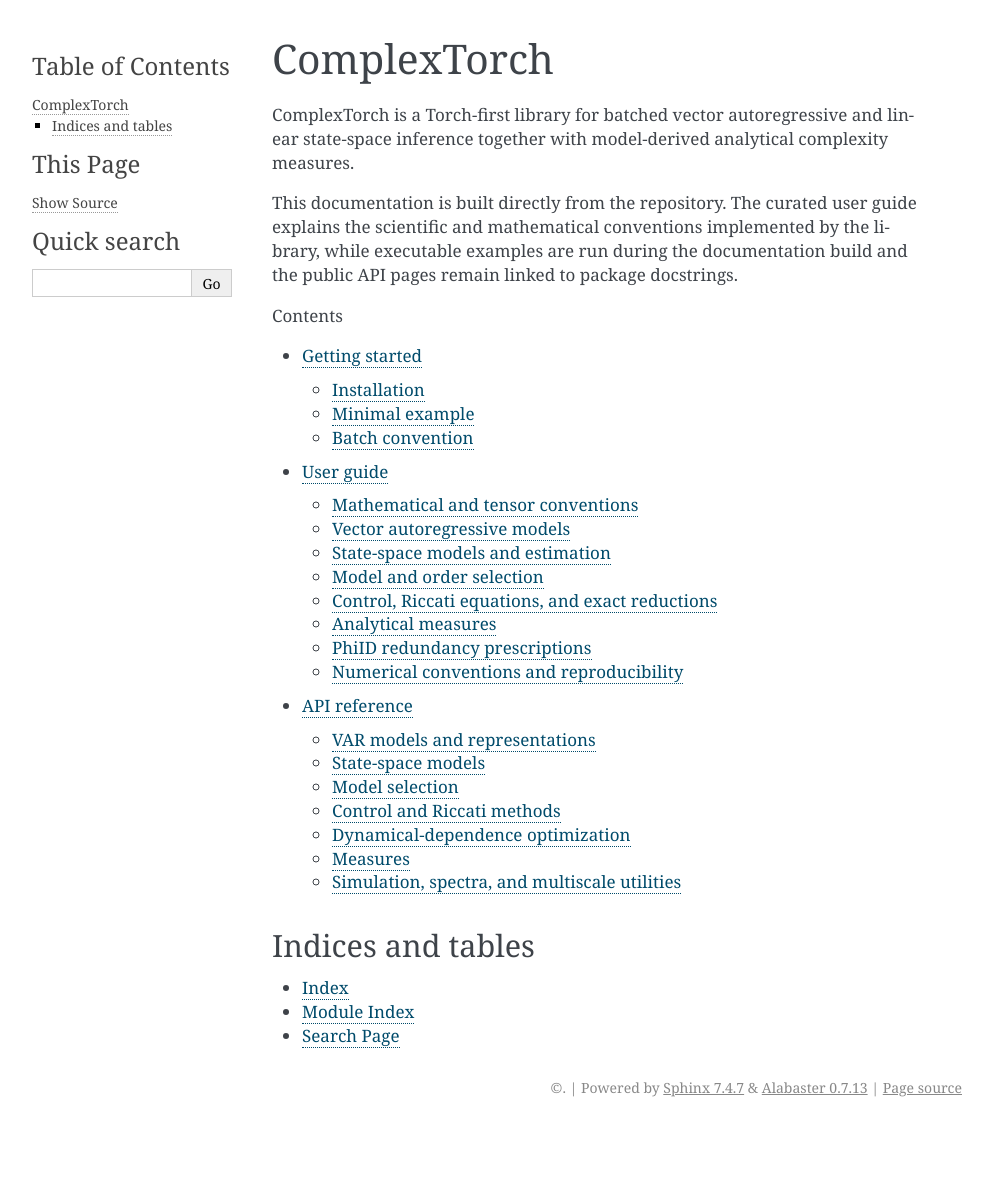
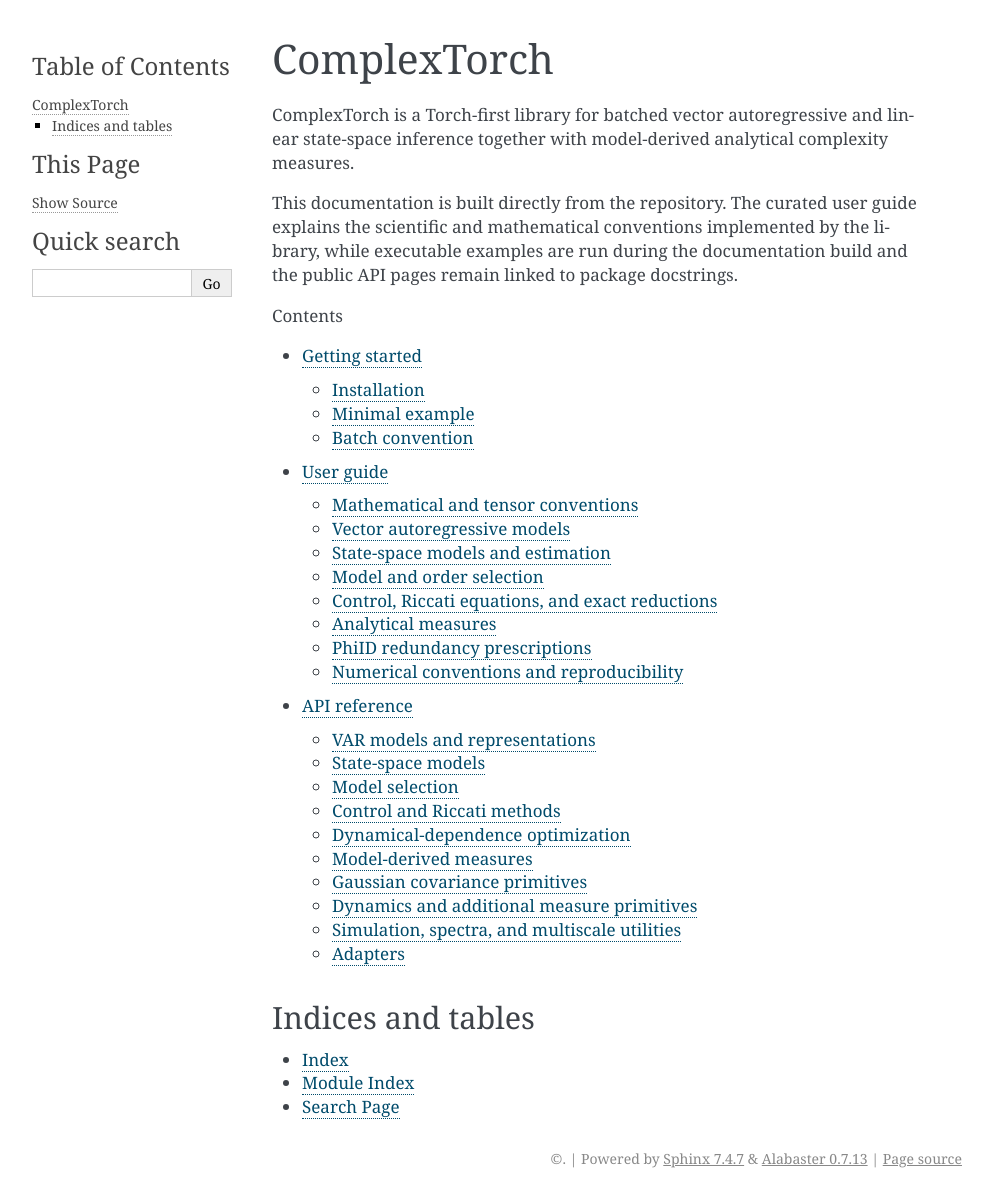
Before and after one commit to rubenherzog/complextorch, a Sphinx documentation site: the page built from docs/index.rst, in a window 1280 px wide. Shown: the whole page, without its empty margins (148-1141 px from the left). Built offline with Sphinx 7.4.7, drawn with Linux system fonts in a browser that asks for light colours; pages that are not in the unit, such as notebooks, are missing from menus; before the commit the page ends 1127 px from its top, so only the background shows below that; part of the change alters nothing that is shown.

```diff
--- a/docs/api.rst
+++ b/docs/api.rst
@@ -1,15 +1,18 @@
 API reference
 =============
 
-This Phase 1 reference is a compact index of the public ComplexTorch API. It is
-built from the package objects with Sphinx ``autosummary`` while the more
-detailed narrative and per-object API pages are developed in later
-documentation phases.
+This reference indexes the public ComplexTorch API. Each section uses Sphinx
+``autosummary`` to generate a dedicated autodoc page for every listed object.
+Those pages are registered with the Python domain and, through
+``sphinx.ext.viewcode``, expose a ``[source]`` link to the implementation.
+Narrative documentation can therefore link to the same canonical objects with
+``:func:``, ``:class:``, and related Sphinx roles.
 
 VAR models and representations
 ------------------------------
 
 .. autosummary::
+   :toctree: generated
 
    ~complextorch.VAR
    ~complextorch.VARParameters
@@ -21,6 +24,7 @@ State-space models
 ------------------
 
 .. autosummary::
+   :toctree: generated
 
    ~complextorch.StateSpaceModel
    ~complextorch.InnovationsStateSpace
@@ -29,48 +33,75 @@ State-space models
    ~complextorch.LinearGaussianEM
    ~complextorch.kalman_filter
    ~complextorch.kalman_smoother
+   ~complextorch.innovations_form
+   ~complextorch.innovations_transfer_function
+   ~complextorch.var_to_innovations_state_space
+   ~complextorch.reduce_state_space
+   ~complextorch.reduce_innovations_state_space
+   ~complextorch.project_state_space
 
 Model selection
 ---------------
 
 .. autosummary::
+   :toctree: generated
 
    ~complextorch.EpochTimeSeriesSplit
    ~complextorch.VAROrderSelectionIC
    ~complextorch.VAROrderSearchCV
+   ~complextorch.VAROrderScore
+   ~complextorch.VAROrderSearchResult
+   ~complextorch.VARInformationCriteriaResult
    ~complextorch.StateSpaceOrderSelection
+   ~complextorch.StateSpaceOrderSelectionResult
    ~complextorch.StateSpaceOrderSearchCV
+   ~complextorch.StateSpaceOrderScore
+   ~complextorch.StateSpaceOrderSearchResult
 
 Control and Riccati methods
 ---------------------------
 
 .. autosummary::
+   :toctree: generated
 
    ~complextorch.solve_dare
    ~complextorch.solve_generalized_dare
-   ~complextorch.innovations_form
-   ~complextorch.var_to_innovations_state_space
-   ~complextorch.reduce_state_space
-   ~complextorch.reduce_innovations_state_space
-   ~complextorch.project_state_space
+   ~complextorch.ProjectionSearchResult
+   ~complextorch.optimise_dynamical_dependence_projection
 
 Dynamical-dependence optimization
 ---------------------------------
 
 .. autosummary::
+   :toctree: generated
 
    ~complextorch.optimise_dynamical_dependence
    ~complextorch.DDObjective
    ~complextorch.DDOptimizer
    ~complextorch.DDOptimizationResult
+   ~complextorch.DDGradientSearchResult
    ~complextorch.dynamical_dependence
    ~complextorch.stochastic_interaction
+   ~complextorch.innovations_proxy_sequence
+   ~complextorch.optimise_dynamical_dependence_proxy
+   ~complextorch.optimise_dynamical_dependence_spectral
+   ~complextorch.orthonormalise_projection
+   ~complextorch.proxy_dynamical_dependence
+   ~complextorch.proxy_dynamical_dependence_gradient
+   ~complextorch.spectral_dynamical_dependence
+   ~complextorch.spectral_dynamical_dependence_gradient
 
-Measures
---------
+Model-derived measures
+----------------------
 
 .. autosummary::
+   :toctree: generated
 
+   ~complextorch.ModelMeasureConfig
+   ~complextorch.ModelMeasureContext
+   ~complextorch.build_measure_context
+   ~complextorch.compute_all_model_measures
+   ~complextorch.model_autocovariances
    ~complextorch.temporal_mvgc
    ~complextorch.spectral_mvgc
    ~complextorch.gaussian_mutual_information_rate
@@ -96,18 +127,81 @@ Measures
    ~complextorch.SpectralHOPResult
    ~complextorch.phiid_from_model
    ~complextorch.phiid_redundancy_from_model
-   ~complextorch.compute_all_model_measures
+   ~complextorch.WhitenessResult
    ~complextorch.residual_whiteness
+   ~complextorch.consistency
+   ~complextorch.mvgc_pvalue
+   ~complextorch.significance
+
+Gaussian covariance primitives
+------------------------------
+
+These public primitives live in :mod:`complextorch.measures` and are useful
+when the covariance matrix itself is the scientific input.
+
+.. autosummary::
+   :toctree: generated
+
+   ~complextorch.measures.gaussian_entropy
+   ~complextorch.measures.conditional_covariance
+   ~complextorch.measures.gaussian_mutual_information
+   ~complextorch.measures.gaussian_conditional_mutual_information
+   ~complextorch.measures.total_correlation
+   ~complextorch.measures.dual_total_correlation
+   ~complextorch.measures.o_information
+   ~complextorch.measures.s_information
+   ~complextorch.measures.local_gaussian_mutual_information
+
+Dynamics and additional measure primitives
+------------------------------------------
+
+.. autosummary::
+   :toctree: generated
+
+   ~complextorch.measures.autocovariances
+   ~complextorch.measures.entropy_rate
+   ~complextorch.measures.predictive_information
+   ~complextorch.measures.active_information_storage
+   ~complextorch.measures.transfer_function
+   ~complextorch.measures.inverse_transfer_function
+   ~complextorch.measures.cross_spectral_density
+   ~complextorch.measures.spectral_entropy
+   ~complextorch.measures.state_space_temporal_mvgc
+   ~complextorch.measures.state_space_spectral_mvgc
+   ~complextorch.measures.integrate_spectral_mvgc
+   ~complextorch.measures.pairwise_spectral_gc
+   ~complextorch.measures.emergence_measures
+   ~complextorch.measures.emergence_from_observations
+   ~complextorch.measures.covariance_amplification
+   ~complextorch.measures.dominant_timescale
+   ~complextorch.measures.stability_margin
+   ~complextorch.measures.gaussian_phiid_mmi
+   ~complextorch.measures.gaussian_phiid_atoms
 
 Simulation, spectra, and multiscale utilities
 ---------------------------------------------
 
 .. autosummary::
+   :toctree: generated
 
+   ~complextorch.automatic_burnin
    ~complextorch.simulate_var
    ~complextorch.demo_var
    ~complextorch.random_stable_var
+   ~complextorch.random_correlation_matrix
+   ~complextorch.random_positive_definite_covariance
    ~complextorch.innovations_spectral_density
    ~complextorch.integrate_spectral_rate
    ~complextorch.downsample_innovations_state_space
    ~complextorch.varma_to_innovations_state_space
+
+Adapters
+--------
+
+.. autosummary::
+   :toctree: generated
+
+   ~complextorch.from_complexbox_timeseries
+   ~complextorch.to_complexbox_timeseries
+   ~complextorch.from_complexbox_var
+   ~complextorch.to_complexbox_var
```
